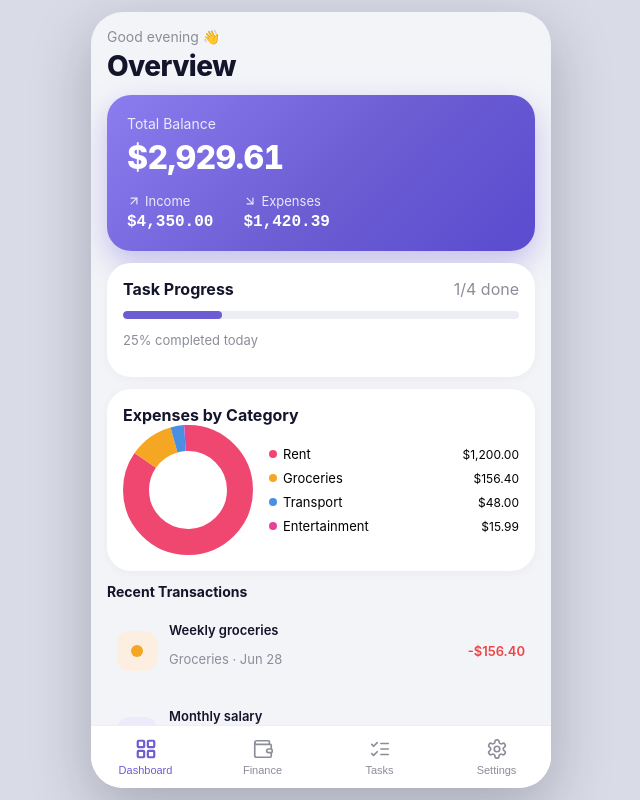
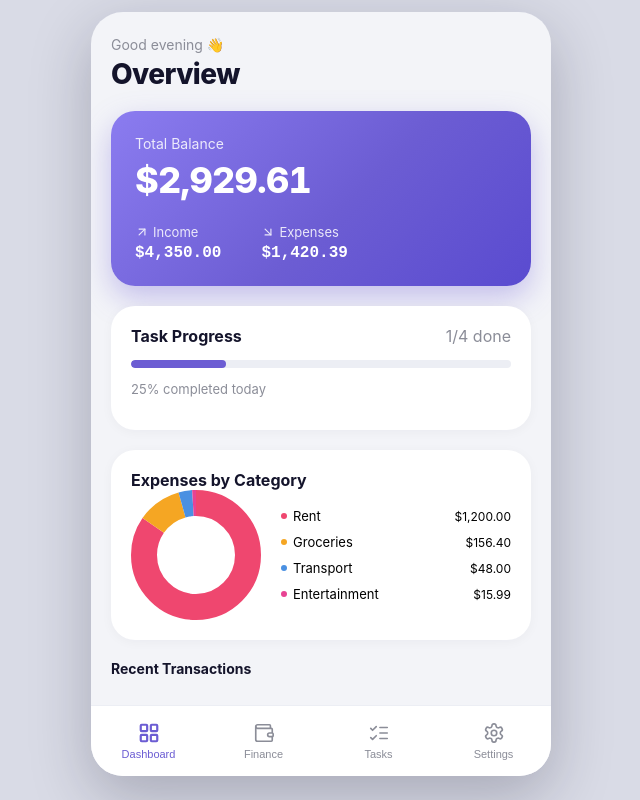
Before and after one commit to Friasru/Budgy, a React (Vite) app in the folder Budgy_main/: page / in a window 1280 px wide. Shown: the whole page, without its empty margins (319-959 px from the left). Built offline with nearby package versions, Linux system fonts and the light colour scheme.

Commit message:
Restore original design with smaller bubbles

```diff
--- a/Budgy_main/src/index.css
+++ b/Budgy_main/src/index.css
@@ -34,13 +34,13 @@ body {
   justify-content: center;
   min-height: 100vh;
   background: #d9dbe6;
-  padding: 12px 0;
+  padding: 12px 0 24px 0;
 }
 
 .phone-frame {
   width: 100%;
   max-width: 460px;
-  height: calc(100vh - 24px);
+  height: calc(100vh - 36px);
   background: var(--bg);
   border-radius: 32px;
   overflow: hidden;
@@ -61,13 +61,13 @@ body {
 .app-content {
   flex: 1;
   overflow: hidden;
-  padding: 16px 16px 8px;
+  padding: 24px 20px 12px;
 }
 
 .screen {
   display: flex;
   flex-direction: column;
-  gap: 12px;
+  gap: 20px;
 }
 
 .eyebrow {
@@ -100,7 +100,7 @@ h3 {
 .card {
   background: var(--card-bg);
   border-radius: var(--radius-lg);
-  padding: 16px;
+  padding: 20px;
   box-shadow: 0 2px 12px rgba(20, 20, 43, 0.04);
 }
 
@@ -108,7 +108,7 @@ h3 {
   display: flex;
   justify-content: space-between;
   align-items: center;
-  margin-bottom: 12px;
+  margin-bottom: 14px;
 }
 
 .muted {
@@ -123,7 +123,7 @@ h3 {
 .balance-card {
   background: linear-gradient(135deg, #8b7cf0 0%, #6c5dd3 55%, #5a4bd0 100%);
   border-radius: var(--radius-lg);
-  padding: 20px;
+  padding: 24px;
   color: #fff;
   box-shadow: 0 12px 30px rgba(108, 93, 211, 0.35);
 }
@@ -135,16 +135,16 @@ h3 {
 }
 
 .balance-amount {
-  font-size: 32px;
+  font-size: 36px;
   font-weight: 800;
-  margin: 0 0 16px;
+  margin: 0 0 22px;
   font-variant-numeric: tabular-nums;
   letter-spacing: -0.02em;
 }
 
 .balance-row {
   display: flex;
-  gap: 30px;
+  gap: 40px;
 }
 
 .balance-sub-label {
@@ -183,7 +183,7 @@ h3 {
 .donut-row {
   display: flex;
   align-items: center;
-  gap: 16px;
+  gap: 20px;
 }
 
 .legend {
@@ -193,7 +193,7 @@ h3 {
   flex: 1;
   display: flex;
   flex-direction: column;
-  gap: 8px;
+  gap: 10px;
 }
 
 .legend li {
@@ -204,8 +204,8 @@ h3 {
 }
 
 .dot {
-  width: 8px;
-  height: 8px;
+  width: 6px;
+  height: 6px;
   border-radius: 50%;
   flex-shrink: 0;
 }
@@ -250,8 +250,8 @@ h3 {
 }
 
 .dot-large {
-  width: 12px;
-  height: 12px;
+  width: 8px;
+  height: 8px;
   border-radius: 50%;
 }
 
@@ -285,10 +285,9 @@ h3 {
 .bottom-nav {
   display: flex;
   justify-content: space-around;
-  padding: 6px 0;
+  padding: 8px 0;
   border-top: 1px solid var(--border);
   background: var(--card-bg);
-  gap: 8px;
 }
 
 .nav-item {
@@ -299,7 +298,7 @@ h3 {
   background: none;
   border: none;
   cursor: pointer;
-  padding: 6px;
+  padding: 8px;
   font-size: 11px;
   color: var(--text-muted);
   transition: color 0.2s;
@@ -310,7 +309,7 @@ h3 {
   color: var(--primary);
 }
 
-/* Forms and buttons */
+/* Forms */
 .fab {
   width: 40px;
   height: 40px;
```
